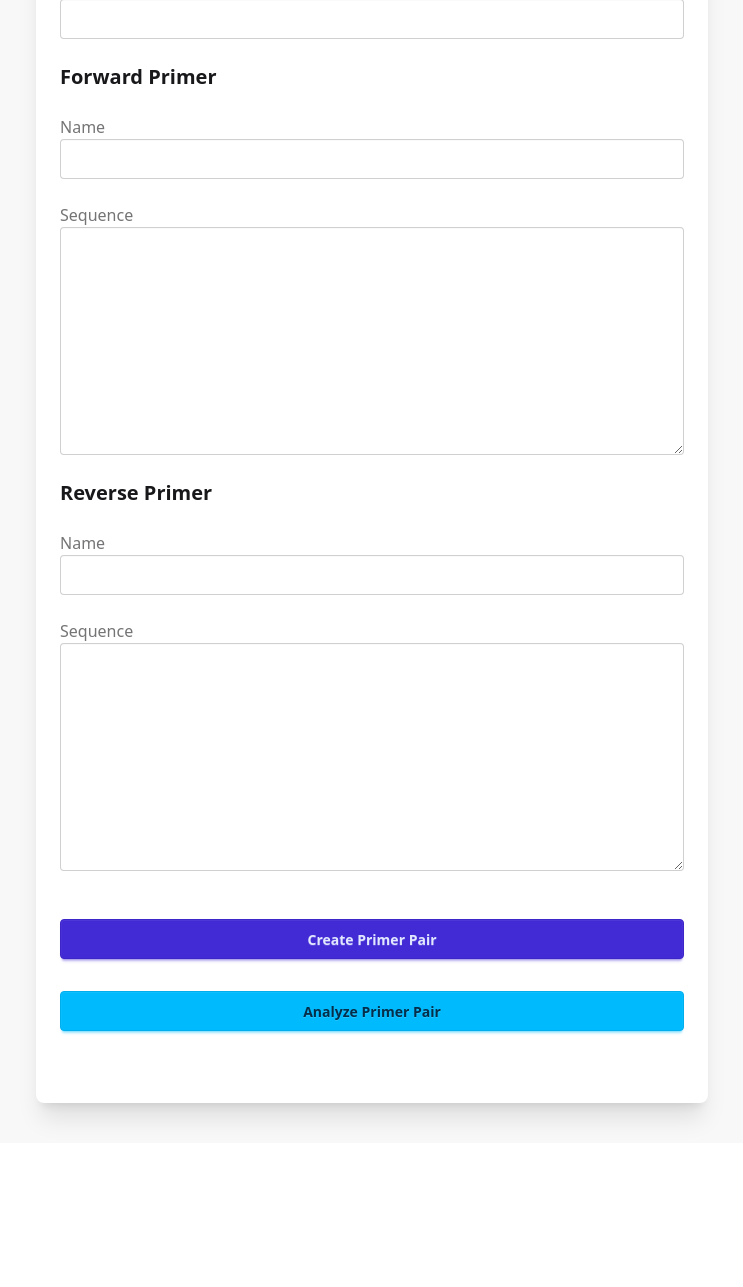
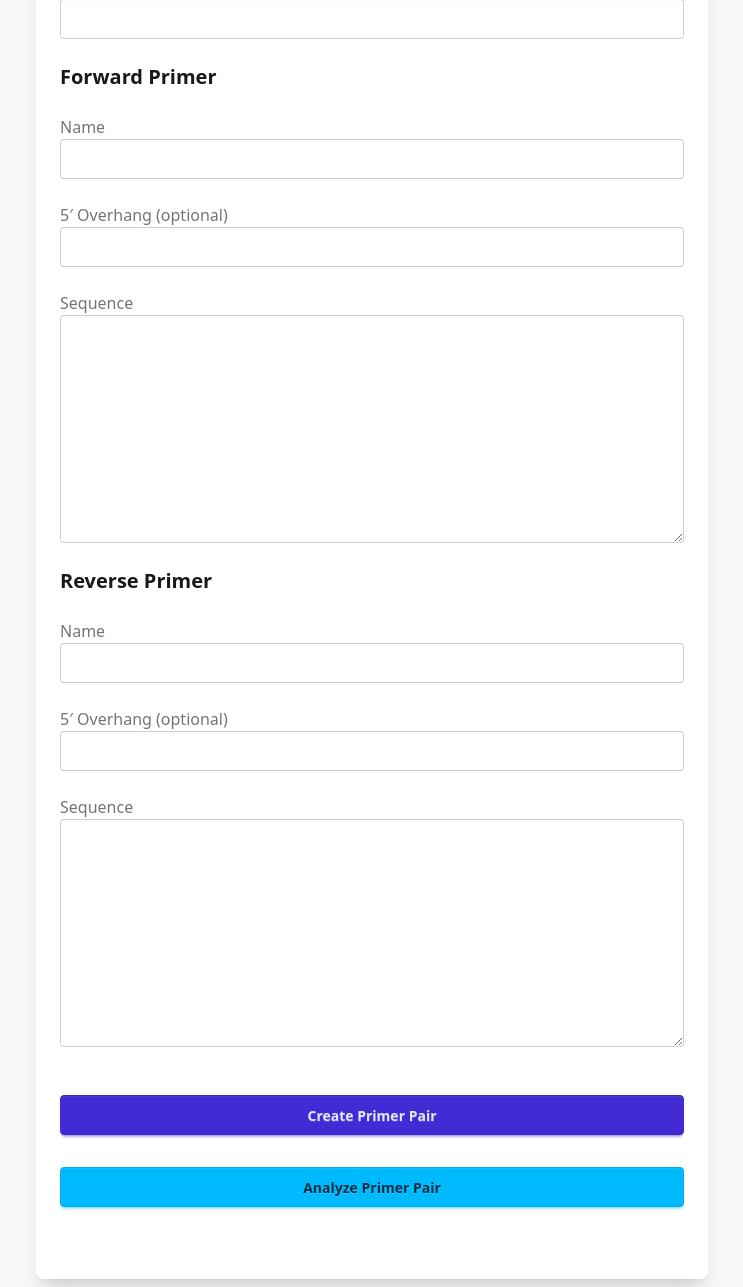
Before and after one commit to Kanomble/oligostore, a Django app: page /primerpairs/create/combined/ in a window 1280 px wide. Shown: the part 253-1540 px from the top of the page, without its empty margins (268-1011 px from the left). Before the commit the page ends 1380 px from the top, so only its background shows below. Run offline with Django 5.2, Linux system fonts and the light colour scheme; the visitor is signed in with stand-in values (Sample User, id 1); style sheets or scripts are compiled from the project's sources; parts of the project's set-up code (start-up, migrations or seed data) failed here and were passed over.

Commit message:
Added optional 5′ overhang storage on primers with restriction-site detection and summaries.
    Updated primer creation flows, lists, and exports to capture/display overhangs and derived restriction sites.

    Extended model tests to cover overhang normalization and restriction site matching.

```diff
--- a/oligostore/core/forms.py
+++ b/oligostore/core/forms.py
@@ -26,6 +26,12 @@ def clean_sequence_value(value, allow_n=True):
         )
     return seq
 
+def clean_optional_sequence_value(value, allow_n=True):
+    seq = (value or "").strip().upper()
+    if not seq:
+        return ""
+    return clean_sequence_value(seq, allow_n=allow_n)
+
 class ProjectForm(forms.ModelForm):
     class Meta:
         model = Project
@@ -38,7 +44,7 @@ class ProjectForm(forms.ModelForm):
 class PrimerForm(forms.ModelForm):
     class Meta:
         model = Primer
-        fields = ["primer_name", "sequence"]
+        fields = ["primer_name", "overhang_sequence", "sequence"]
 
     def __init__(self, *args, **kwargs):
         super().__init__(*args, **kwargs)
@@ -46,6 +52,12 @@ class PrimerForm(forms.ModelForm):
 
     def clean_sequence(self):
         return clean_sequence_value(self.cleaned_data.get("sequence", ""), allow_n=False)
+
+    def clean_overhang_sequence(self):
+        return clean_optional_sequence_value(
+            self.cleaned_data.get("overhang_sequence", ""),
+            allow_n=False,
+        )
 
 class PrimerPairForm(forms.ModelForm ):
     class Meta:
@@ -65,20 +77,40 @@ class PrimerPairCreateCombinedForm(forms.Form):
     # forward primer fields
     forward_name = forms.CharField(max_length=100)
     forward_sequence = forms.CharField(widget=forms.Textarea)
+    forward_overhang = forms.CharField(required=False)
 
     # reverse primer fields
     reverse_name = forms.CharField(max_length=100)
     reverse_sequence = forms.CharField(widget=forms.Textarea)
+    reverse_overhang = forms.CharField(required=False)
 
     def __init__(self, *args, **kwargs):
         super().__init__(*args, **kwargs)
         apply_tailwind_classes(self.fields)
 
     def clean_forward_sequence(self):
-        return clean_sequence_value(self.cleaned_data.get("forward_sequence", ""), allow_n=True)
+        return clean_sequence_value(
+            self.cleaned_data.get("forward_sequence", ""),
+            allow_n=True,
+        )
 
     def clean_reverse_sequence(self):
-        return clean_sequence_value(self.cleaned_data.get("reverse_sequence", ""), allow_n=True)
+        return clean_sequence_value(
+            self.cleaned_data.get("reverse_sequence", ""),
+            allow_n=True,
+        )
+
+    def clean_forward_overhang(self):
+        return clean_optional_sequence_value(
+            self.cleaned_data.get("forward_overhang", ""),
+            allow_n=False,
+        )
+
+    def clean_reverse_overhang(self):
+        return clean_optional_sequence_value(
+            self.cleaned_data.get("reverse_overhang", ""),
+            allow_n=False,
+        )
 
 class CustomUserCreationForm(UserCreationForm):
     class Meta:
--- a/oligostore/core/services/export_helpers.py
+++ b/oligostore/core/services/export_helpers.py
@@ -3,6 +3,8 @@ from openpyxl.styles import Font
 PRIMER_HEADERS = [
     "Name",
     "Sequence",
+    "5' Overhang",
+    "Restriction Sites",
     "Length",
     "GC Content",
     "Temperature",
@@ -44,6 +46,8 @@ def build_primer_worksheet(workbook, primers, title="Primers"):
             [
                 primer.primer_name,
                 primer.sequence,
+                primer.overhang_sequence,
+                primer.restriction_site_summary,
                 primer.length,
                 primer.gc_content,
                 primer.tm,
@@ -76,6 +80,8 @@ def build_primerpair_worksheet(workbook, primer_pairs, title="Primer Pairs"):
                 pair.name,
                 forward.primer_name,
                 forward.sequence,
+                forward.overhang_sequence,
+                forward.restriction_site_summary,
                 forward.length,
                 forward.gc_content,
                 forward.tm,
@@ -85,6 +91,8 @@ def build_primerpair_worksheet(workbook, primer_pairs, title="Primer Pairs"):
                 forward.created_at.strftime("%Y-%m-%d %H:%M"),
                 reverse.primer_name,
                 reverse.sequence,
+                reverse.overhang_sequence,
+                reverse.restriction_site_summary,
                 reverse.length,
                 reverse.gc_content,
                 reverse.tm,
--- a/oligostore/core/templates/core/primerpair_combined_form.html
+++ b/oligostore/core/templates/core/primerpair_combined_form.html
@@ -15,11 +15,14 @@
                 <label class="label"><span class="label-text font-bold">Primer Pair Name</span></label>
                 {{ form.pair_name }}
             </div>
-
             <h2 class="text-xl font-bold mt-6">Forward Primer</h2>
             <div class="form-control">
                 <label class="label"><span class="label-text">Name</span></label>
                 {{ form.forward_name }}
+            </div>
+            <div class="form-control">
+                <label class="label"><span class="label-text">5′ Overhang (optional)</span></label>
+                {{ form.forward_overhang }}
             </div>
             <div class="form-control">
                 <label class="label"><span class="label-text">Sequence</span></label>
@@ -30,6 +33,10 @@
             <div class="form-control">
                 <label class="label"><span class="label-text">Name</span></label>
                 {{ form.reverse_name }}
+            </div>
+            <div class="form-control">
+                <label class="label"><span class="label-text">5′ Overhang (optional)</span></label>
+                {{ form.reverse_overhang }}
             </div>
             <div class="form-control">
                 <label class="label"><span class="label-text">Sequence</span></label>
--- a/oligostore/core/views/primerpairs.py
+++ b/oligostore/core/views/primerpairs.py
@@ -7,7 +7,6 @@ from django.db.models import Q
 from django.http import HttpResponse
 from django.shortcuts import render, redirect, get_object_or_404
 from openpyxl import Workbook
-from openpyxl.styles import Font
 
 from ..forms import PrimerPairForm, PrimerPairCreateCombinedForm
 from ..models import Primer, PrimerPair
@@ -82,12 +81,14 @@ def primerpair_combined_create(request):
             forward = Primer.create_with_analysis(
                 primer_name=form.cleaned_data["forward_name"],
                 sequence=form.cleaned_data["forward_sequence"],
+                overhang_sequence=form.cleaned_data.get("forward_overhang", ""),
                 user=request.user,
             )
 
             reverse = Primer.create_with_analysis(
                 primer_name=form.cleaned_data["reverse_name"],
                 sequence=form.cleaned_data["reverse_sequence"],
+                overhang_sequence=form.cleaned_data.get("reverse_overhang", ""),
                 user=request.user,
             )
 
--- a/oligostore/core/views/primers.py
+++ b/oligostore/core/views/primers.py
@@ -58,6 +58,7 @@ def primer_create(request):
             Primer.create_with_analysis(
                 primer_name=form.cleaned_data["primer_name"],
                 sequence=form.cleaned_data["sequence"],
+                overhang_sequence=form.cleaned_data.get("overhang_sequence", ""),
                 user=request.user,
             )
             return redirect("primer_list")
```
Also changed, not shown: oligostore/core/models.py (+55 -1 lines), oligostore/core/templates/core/primer_create.html (+9 -0 lines), oligostore/core/templates/core/primer_list.html (+8 -0 lines), oligostore/core/templates/core/project_primer_list.html (+8 -0 lines), oligostore/core/tests/models_tests.py (+4 -0 lines).
